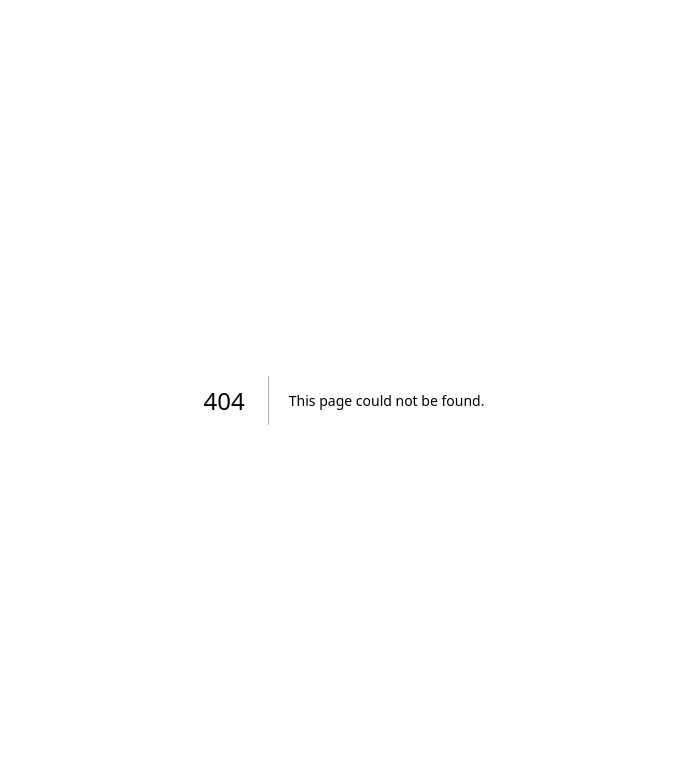
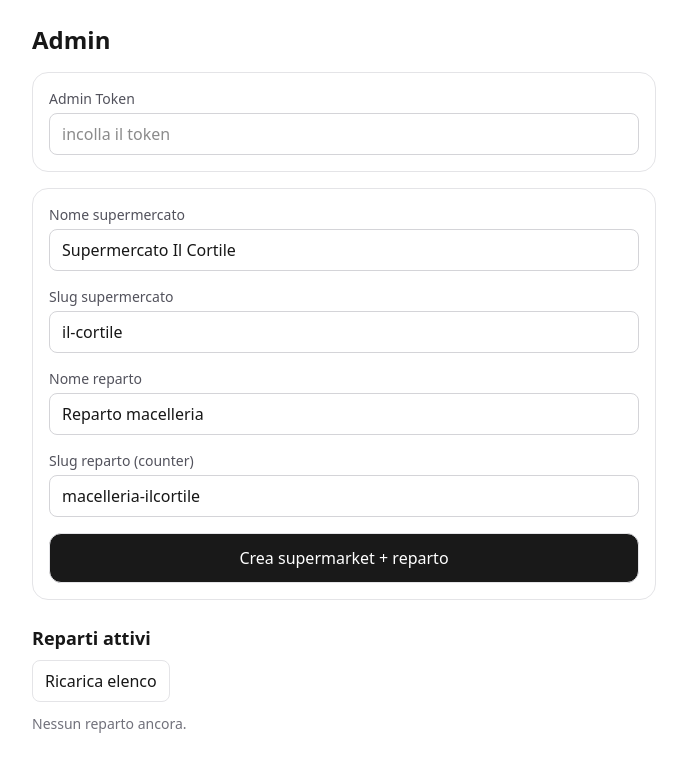
Before and after one commit to fabiofus/queue-app, a Next.js app: page /admin in a window 1280 px wide. Before the commit this address had no page. Shown: the top 772 px of the page, without its empty margins (296-983 px from the left). Built offline with nearby package versions, Linux system fonts and the light colour scheme.

Commit message:
Admin: create/list stores & counters + URL

```diff
--- /dev/null
+++ b/app/admin/page.tsx
@@ -0,0 +1,158 @@
+"use client";
+import { useEffect, useState } from "react";
+
+type Row = {
+  id: string;
+  store: string;
+  storeSlug: string;
+  name: string;
+  slug: string;
+  enabled: boolean;
+  takeUrl: string;
+  clerkUrl: string;
+  created_at: string;
+};
+
+export default function AdminPage() {
+  const [token, setToken] = useState("");
+  const [storeName, setStoreName] = useState("Supermercato Il Cortile");
+  const [storeSlug, setStoreSlug] = useState("il-cortile");
+  const [counterName, setCounterName] = useState("Reparto macelleria");
+  const [counterSlug, setCounterSlug] = useState("macelleria-ilcortile");
+  const [creating, setCreating] = useState(false);
+  const [created, setCreated] = useState<any>(null);
+  const [err, setErr] = useState<string | null>(null);
+  const [rows, setRows] = useState<Row[]>([]);
+  const [loadingList, setLoadingList] = useState(false);
+
+  useEffect(() => {
+    const t = localStorage.getItem("adminToken") || "";
+    setToken(t);
+  }, []);
+
+  function saveToken(v: string) {
+    setToken(v);
+    localStorage.setItem("adminToken", v);
+  }
+
+  async function loadList() {
+    if (!token) return;
+    setLoadingList(true);
+    setErr(null);
+    try {
+      const res = await fetch("/api/admin/list", {
+        headers: { "x-admin-token": token }
+      });
+      const data = await res.json();
+      if (!res.ok) throw new Error(data?.error || "Errore lista");
+      setRows(data.counters || []);
+    } catch (e: any) {
+      setErr(e.message);
+    } finally {
+      setLoadingList(false);
+    }
+  }
+
+  useEffect(() => {
+    loadList();
+  }, [token]);
+
+  async function createCounter() {
+    if (!token) { setErr("Inserisci Admin Token"); return; }
+    setCreating(true); setErr(null); setCreated(null);
+    try {
+      const res = await fetch("/api/admin/create", {
+        method: "POST",
+        headers: {
+          "Content-Type": "application/json",
+          "x-admin-token": token
+        },
+        body: JSON.stringify({ storeName, storeSlug, counterName, counterSlug })
+      });
+      const data = await res.json();
+      if (!res.ok) throw new Error(data?.error || "Errore creazione");
+      setCreated(data);
+      await loadList();
+    } catch (e: any) {
+      setErr(e.message);
+    } finally {
+      setCreating(false);
+    }
+  }
+
+  return (
+    <div className="mx-auto max-w-2xl p-6 font-[system-ui]">
+      <h1 className="text-2xl font-semibold">Admin</h1>
+
+      <div className="mt-4 rounded-2xl border border-zinc-200 p-4">
+        <label className="block text-sm text-zinc-600 mb-1">Admin Token</label>
+        <input
+          value={token}
+          onChange={e => saveToken(e.target.value)}
+          placeholder="incolla il token"
+          className="w-full rounded-lg border border-zinc-300 px-3 py-2"
+        />
+      </div>
+
+      <div className="mt-4 grid grid-cols-1 gap-4 rounded-2xl border border-zinc-200 p-4">
+        <div>
+          <label className="block text-sm text-zinc-600 mb-1">Nome supermercato</label>
+          <input value={storeName} onChange={e => setStoreName(e.target.value)} className="w-full rounded-lg border border-zinc-300 px-3 py-2" />
+        </div>
+        <div>
+          <label className="block text-sm text-zinc-600 mb-1">Slug supermercato</label>
+          <input value={storeSlug} onChange={e => setStoreSlug(e.target.value)} className="w-full rounded-lg border border-zinc-300 px-3 py-2" />
+        </div>
+        <div>
+          <label className="block text-sm text-zinc-600 mb-1">Nome reparto</label>
+          <input value={counterName} onChange={e => setCounterName(e.target.value)} className="w-full rounded-lg border border-zinc-300 px-3 py-2" />
+        </div>
+        <div>
+          <label className="block text-sm text-zinc-600 mb-1">Slug reparto (counter)</label>
+          <input value={counterSlug} onChange={e => setCounterSlug(e.target.value)} className="w-full rounded-lg border border-zinc-300 px-3 py-2" />
+        </div>
+        <button
+          onClick={createCounter}
+          disabled={creating}
+          className="rounded-xl border border-zinc-200 bg-black/90 px-4 py-3 text-white disabled:opacity-60"
+        >
+          {creating ? "..." : "Crea supermarket + reparto"}
+        </button>
+
+        {err && (
+          <pre className="whitespace-pre-wrap rounded-xl border border-red-200 bg-red-50 p-3 text-red-700">{err}</pre>
+        )}
+        {created && (
+          <div className="rounded-xl border border-emerald-200 bg-emerald-50 p-3 text-emerald-800">
+            <div className="text-sm">Creato:</div>
+            <div className="text-xs opacity-80">Store: {created.store.name} ({created.store.slug})</div>
+            <div className="text-xs opacity-80">Reparto: {created.counter.name} ({created.counter.slug})</div>
+            <div className="mt-2 text-sm">URL cliente (QR): <code>{created.urls.take}</code></div>
+            <div className="text-sm">URL banconista: <code>{created.urls.clerk}</code></div>
+          </div>
+        )}
+      </div>
+
+      <h2 className="mt-6 text-lg font-semibold">Reparti attivi</h2>
+      <button onClick={loadList} disabled={loadingList} className="mt-2 rounded-lg border border-zinc-200 px-3 py-2">
+        {loadingList ? "..." : "Ricarica elenco"}
+      </button>
+
+      <div className="mt-3 space-y-2">
+        {rows.map(r => (
+          <div key={r.id} className="rounded-xl border border-zinc-200 p-3">
+            <div className="text-sm font-medium">{r.store} — {r.name}</div>
+            <div className="text-xs text-zinc-500">slug: <code>{r.slug}</code> • store: <code>{r.storeSlug}</code></div>
+            <div className="mt-1 text-xs">
+              Cliente: <code>{r.takeUrl}</code>
+            </div>
+            <div className="text-xs">
+              Banconista: <code>{r.clerkUrl}</code>
+            </div>
+          </div>
+        ))}
+        {rows.length === 0 && <div className="text-sm text-zinc-500">Nessun reparto ancora.</div>}
+      </div>
+    </div>
+  );
+}
--- /dev/null
+++ b/app/api/admin/create/route.ts
@@ -0,0 +1,66 @@
+import { NextRequest, NextResponse } from "next/server";
+import { createClient } from "@supabase/supabase-js";
+
+function assertAdmin(req: NextRequest) {
+  const token = req.headers.get("x-admin-token") || "";
+  if (!process.env.ADMIN_TOKEN || token !== process.env.ADMIN_TOKEN) {
+    throw new Error("Unauthorized");
+  }
+}
+
+export async function POST(req: NextRequest) {
+  try {
+    assertAdmin(req);
+    const { storeName, storeSlug, counterName, counterSlug } = await req.json();
+
+    if (!storeName || !storeSlug || !counterName || !counterSlug) {
+      return NextResponse.json({ error: "Parametri mancanti" }, { status: 400 });
+    }
+
+    const supabase = createClient(
+      process.env.NEXT_PUBLIC_SUPABASE_URL!,
+      process.env.SUPABASE_SERVICE_KEY!
+    );
+
+    // upsert store
+    const { data: store, error: e1 } = await supabase
+      .from("stores")
+      .upsert({ name: storeName, slug: storeSlug }, { onConflict: "slug" })
+      .select()
+      .single();
+
+    if (e1) throw e1;
+
+    // crea counter (se esiste slug → errore)
+    const { data: counter, error: e2 } = await supabase
+      .from("counters")
+      .insert({
+        store_id: store.id,
+        name: counterName,
+        slug: counterSlug,
+        enabled: true,
+      })
+      .select()
+      .single();
+
+    if (e2) throw e2;
+
+    // URL da consegnare
+    const base = process.env.VERCEL_URL
+      ? `https://${process.env.VERCEL_URL}`
+      : ""; // solo per build; in runtime client mostrerà origin
+
+    const takeUrl = base ? `${base}/take?slug=${counter.slug}` : `/take?slug=${counter.slug}`;
+    const clerkUrl = base ? `${base}/clerk?slug=${counter.slug}` : `/clerk?slug=${counter.slug}`;
+
+    return NextResponse.json({
+      store: { id: store.id, name: store.name, slug: store.slug },
+      counter: { id: counter.id, name: counter.name, slug: counter.slug },
+      urls: { take: takeUrl, clerk: clerkUrl }
+    });
+  } catch (e: any) {
+    const msg = e?.message || "Errore";
+    const code = msg === "Unauthorized" ? 401 : 500;
+    return NextResponse.json({ error: msg }, { status: code });
+  }
+}
--- /dev/null
+++ b/app/api/admin/list/route.ts
@@ -0,0 +1,47 @@
+import { NextRequest, NextResponse } from "next/server";
+import { createClient } from "@supabase/supabase-js";
+
+function assertAdmin(req: NextRequest) {
+  const token = req.headers.get("x-admin-token") || "";
+  if (!process.env.ADMIN_TOKEN || token !== process.env.ADMIN_TOKEN) {
+    throw new Error("Unauthorized");
+  }
+}
+
+export async function GET(req: NextRequest) {
+  try {
+    assertAdmin(req);
+    const supabase = createClient(
+      process.env.NEXT_PUBLIC_SUPABASE_URL!,
+      process.env.SUPABASE_SERVICE_KEY!
+    );
+
+    const { data, error } = await supabase
+      .from("counters")
+      .select("id, name, slug, enabled, created_at, stores(name, slug)")
+      .order("created_at", { ascending: false })
+      .returns<any[]>();
+
+    if (error) throw error;
+
+    const origin = process.env.VERCEL_URL ? `https://${process.env.VERCEL_URL}` : "";
+
+    const rows = (data || []).map((c: any) => ({
+      id: c.id,
+      store: c.stores?.name ?? "",
+      storeSlug: c.stores?.slug ?? "",
+      name: c.name,
+      slug: c.slug,
+      enabled: c.enabled,
+      takeUrl: origin ? `${origin}/take?slug=${c.slug}` : `/take?slug=${c.slug}`,
+      clerkUrl: origin ? `${origin}/clerk?slug=${c.slug}` : `/clerk?slug=${c.slug}`,
+      created_at: c.created_at
+    }));
+
+    return NextResponse.json({ counters: rows });
+  } catch (e: any) {
+    const msg = e?.message || "Errore";
+    const code = msg === "Unauthorized" ? 401 : 500;
+    return NextResponse.json({ error: msg }, { status: code });
+  }
+}
```
